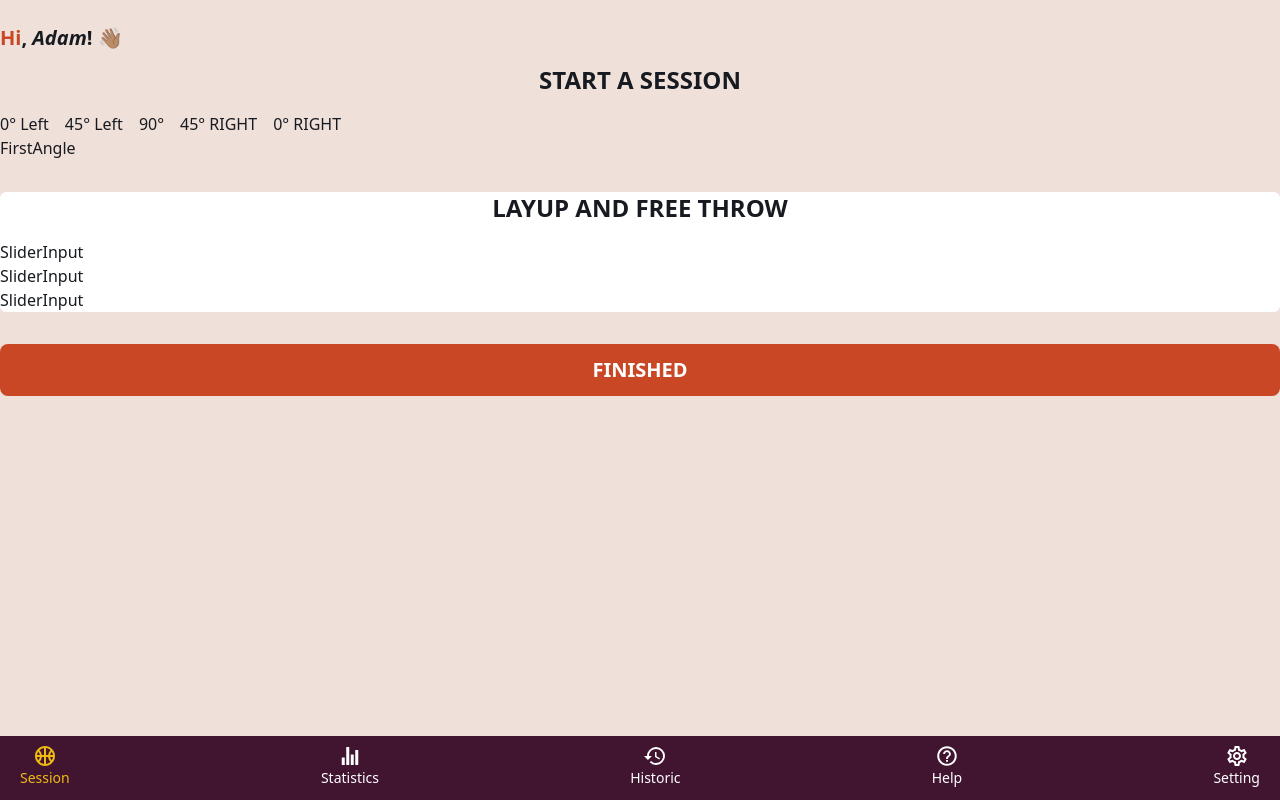
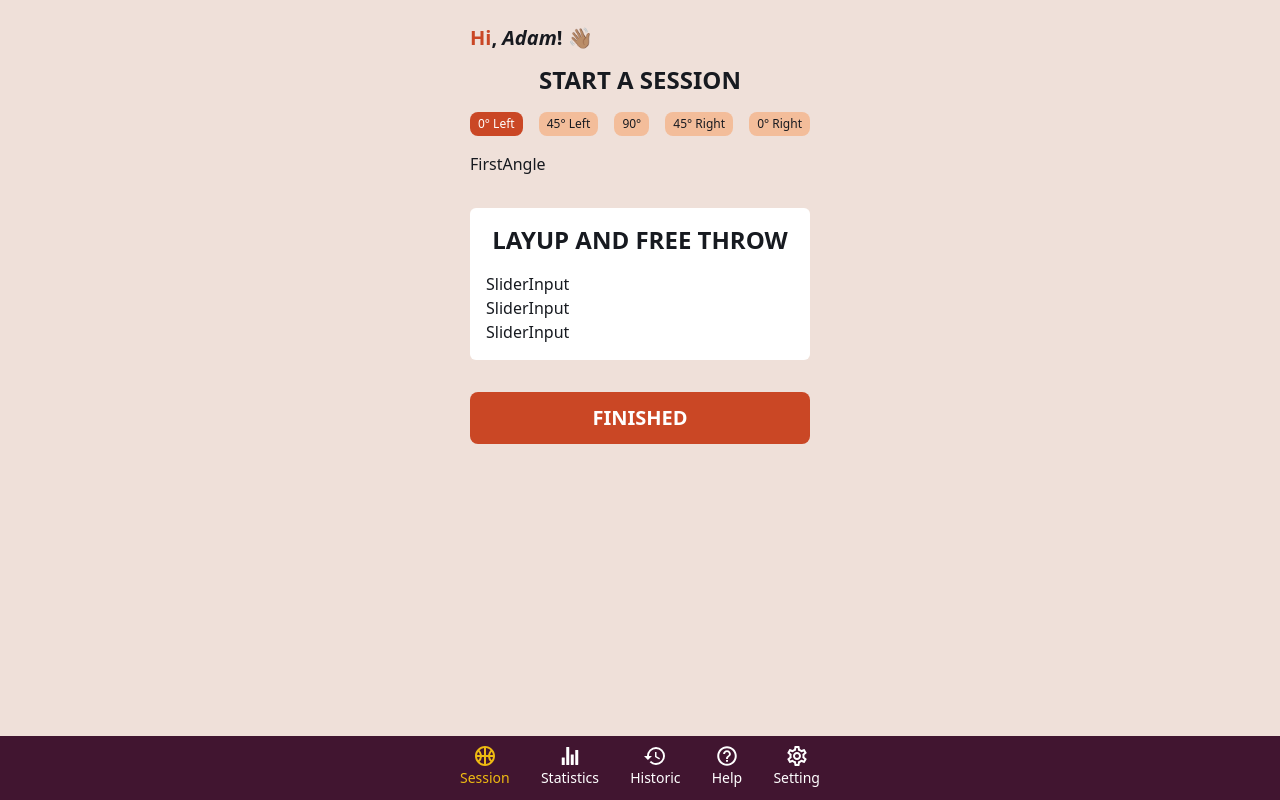
Before and after one commit to ornel77/basketball-practice-app, a React (Vite) app in the folder frontend/: page / in a window 1280 px wide. Built offline with nearby package versions, Linux system fonts and the light colour scheme.

Commit message:
optimize nav session

```diff
--- a/frontend/src/components/common/MainNavbar.jsx
+++ b/frontend/src/components/common/MainNavbar.jsx
@@ -16,7 +16,7 @@ const MainNavbar = () => {
   ];
   return (
     <div className="bg-purple text-white fixed bottom-0 w-full right-0 h-16  py-2">
-      <nav className="flex justify-between items-center px-5">
+      <nav className="flex justify-between items-center nav-container">
         {NAVBAR_ITEMS.map((item, index) => (
           <NavLink
             to={item.href}
--- a/frontend/src/components/session/NavSession.jsx
+++ b/frontend/src/components/session/NavSession.jsx
@@ -1,40 +1,53 @@
-import React, { useState } from "react";
-import { NavLink, Route, Routes } from "react-router-dom";
-import FirstAngle from "./angles/FirstAngle";
-import ThirdAngle from "./angles/ThirdAngle";
-import SecondAngle from "./angles/SecondAngle";
-import FourthAngle from "./angles/FourthAngle";
-import FifthAngle from "./angles/FifthAngle";
+import { useState } from 'react';
+import FirstAngle from './angles/FirstAngle';
+import ThirdAngle from './angles/ThirdAngle';
+import SecondAngle from './angles/SecondAngle';
+import FourthAngle from './angles/FourthAngle';
+import FifthAngle from './angles/FifthAngle';
 
-const NavSession = ({children}) => {
-  const [activeTab, setActiveTab] = useState("first")
+const NavSession = () => {
+    const [activeTab, setActiveTab] = useState('first');
+    const TAB_ITEMS = [
+        { label: '0° Left', tabName: 'first' },
+        { label: '45° Left', tabName: 'second' },
+        { label: '90°', tabName: 'third' },
+        { label: '45° Right', tabName: 'fourth' },
+        { label: '0° Right', tabName: 'fifth' },
+    ];
+
+
+
+    const handleTab = (tab) => {
+        if (tab === activeTab) return;
+        setActiveTab(tab);
+    };
     return (
-    <nav className="">
-      <ul className="flex justify-between gap-4">
-        <li>
-          <button onClick={() => setActiveTab('first')}>0° Left</button>
+        <div className='w-full relative'>
+            <ul className='flex justify-between gap-1 mb-4'>
+                {TAB_ITEMS.map((item, index) => (
+                    <li
+                        className={`tabs ${
+                            activeTab === item.tabName
+                                ? 'bg-red text-white'
+                                : 'bg-pink-200'
+                        }`}
+                        key={index}
+                    >
+                        <button onClick={() => handleTab(item.tabName)}>
+                            {' '}
+                            {item.label}{' '}
+                        </button>
                     </li>
-        <li>
-          <button onClick={() => setActiveTab('second')}>45° Left</button>
-        </li>
-        <li>
-          <button onClick={() => setActiveTab('third')}>90°</button>
-        </li>
-        <li>
-          <button onClick={() => setActiveTab('fourth')}>45° RIGHT</button>
-        </li>
-        <li>
-          <button onClick={() => setActiveTab('fifth')}>0° RIGHT</button>
-        </li>
+                ))}
             </ul>
             <div>
-        {activeTab === "first" && <FirstAngle /> }
-        {activeTab === "second" && <SecondAngle /> }
-        {activeTab === "third" && <ThirdAngle /> }
-        {activeTab === "fourth" && <FourthAngle /> }
-        {activeTab === "fifth" && <FifthAngle /> }
+                {activeTab === 'first' && <FirstAngle />}
+                {activeTab === 'second' && <SecondAngle />}
+                {activeTab === 'third' && <ThirdAngle />}
+                {activeTab === 'fourth' && <FourthAngle />}
+                {activeTab === 'fifth' && <FifthAngle />}
             </div>
-    </nav>
+        </div>
     );
 };
 
--- a/frontend/src/components/session/SessionForm.jsx
+++ b/frontend/src/components/session/SessionForm.jsx
@@ -1,20 +1,21 @@
-import React from "react";
+
 
 import SliderInput from "./SliderInput";
 
 import NavSession from "./NavSession";
 
 const SessionForm = () => {
+  const handleSubmit = (e) => {
+    e.preventDefault()
+  }
   return (
-    <form action="">
+    <form action="" onSubmit={handleSubmit}>
       <section className="flex flex-wrap gap-6 mb-8">
-        <NavSession>
-
-        </NavSession>
+        <NavSession />
 
       </section>
 
-      <section className="bg-white rounded-md mb-8">
+      <section className="bg-white rounded-md mb-8 p-4">
         <h2 className="text-center text-2xl uppercase font-bold mb-4">
           layup and free throw
         </h2>
--- a/frontend/src/index.css
+++ b/frontend/src/index.css
@@ -3,11 +3,40 @@
 @tailwind utilities;
 
 
-@layer {
+/* Add this to your CSS file */
+/*
+.tab-content {
+    position: absolute;
+    top: 100px;
+    left: 40px;
+    width: 100%;
+    transition: transform 0.5s ease;
+  }
+
+  .transform {
+    transform: translateX(0);
+  }
+
+  .translate-x-full {
+    transform: translateX(100%);
+  }
+
+  .-translate-x-full {
+    transform: translateX(-100%);
+  }
+   */
+
+@layer utilities {
     .container {
-        @apply max-w-[340px] mx-auto ;
+        @apply max-w-[340px] mx-auto sm:max-w-[340px] lg:max-w-[340px] ;
     }
     .heading {
         @apply text-center text-2xl uppercase font-bold mb-4;
     }
+    .tabs {
+        @apply  text-xs px-2 py-1 rounded-lg;
+    }
+    .nav-container {
+        @apply max-w-[360px] mx-auto sm:max-w-[360px] lg:max-w-[360px]
+    }
 }
```
Lines whose indentation alone changed are shown as unchanged.
